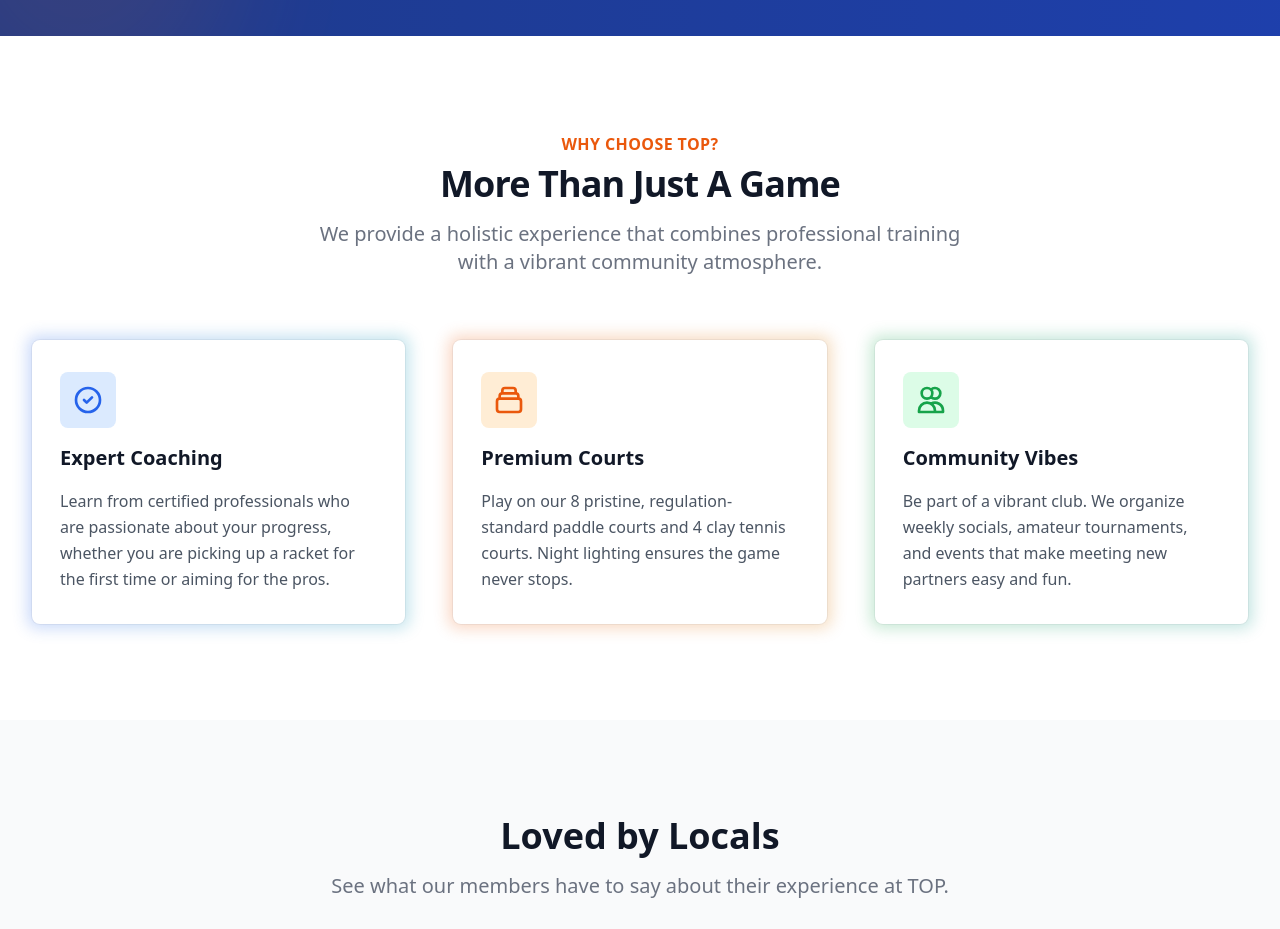
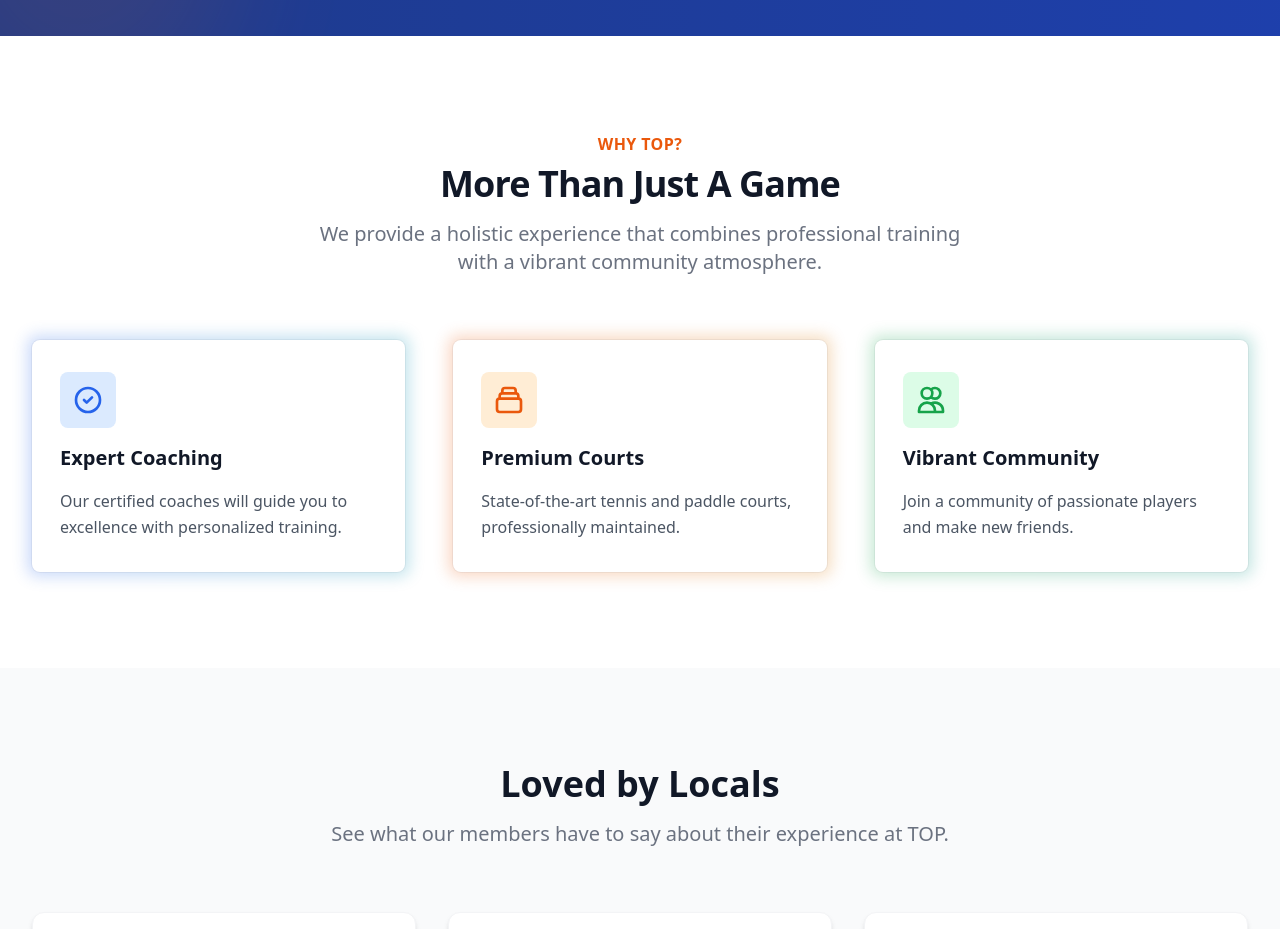
Before and after one commit to subsubl/TOP-Website, a Nuxt app: page / in a window 1280 px wide. Shown: the part 840-1769 px from the top of the page. Built offline with nearby package versions, Linux system fonts and the light colour scheme.

Commit message:
Update BenefitsSection to use i18n

```diff
--- a/components/BenefitsSection.vue
+++ b/components/BenefitsSection.vue
@@ -2,7 +2,7 @@
   <div class="py-24 bg-white">
     <div class="container mx-auto px-4 sm:px-6 lg:px-8">
       <div class="text-center max-w-3xl mx-auto mb-16">
-        <h2 class="text-base text-orange-600 font-semibold tracking-wide uppercase">Why Choose TOP?</h2>
+        <h2 class="text-base text-orange-600 font-semibold tracking-wide uppercase">{{ $t('benefits.title') }}</h2>
         <p class="mt-2 text-3xl leading-8 font-extrabold tracking-tight text-gray-900 sm:text-4xl">
           More Than Just A Game
         </p>
@@ -22,9 +22,9 @@
                   <path stroke-linecap="round" stroke-linejoin="round" stroke-width="2" d="M9 12l2 2 4-4m6 2a9 9 0 11-18 0 9 9 0 0118 0z" />
                 </svg>
               </div>
-              <h3 class="text-xl font-bold text-gray-900">Expert Coaching</h3>
+              <h3 class="text-xl font-bold text-gray-900">{{ $t('benefits.coaching.title') }}</h3>
               <p class="text-gray-600 leading-relaxed">
-                 Learn from certified professionals who are passionate about your progress, whether you are picking up a racket for the first time or aiming for the pros.
+                 {{ $t('benefits.coaching.description') }}
               </p>
             </div>
           </div>
@@ -40,9 +40,9 @@
                    <path stroke-linecap="round" stroke-linejoin="round" stroke-width="2" d="M19 11H5m14 0a2 2 0 012 2v6a2 2 0 01-2 2H5a2 2 0 01-2-2v-6a2 2 0 012-2m14 0V9a2 2 0 00-2-2M5 11V9a2 2 0 012-2m0 0V5a2 2 0 012-2h6a2 2 0 012 2v2M7 7h10" />
                  </svg>
                </div>
-              <h3 class="text-xl font-bold text-gray-900">Premium Courts</h3>
+              <h3 class="text-xl font-bold text-gray-900">{{ $t('benefits.courts.title') }}</h3>
               <p class="text-gray-600 leading-relaxed">
-                 Play on our 8 pristine, regulation-standard paddle courts and 4 clay tennis courts. Night lighting ensures the game never stops.
+                 {{ $t('benefits.courts.description') }}
               </p>
              </div>
           </div>
@@ -58,9 +58,9 @@
                    <path stroke-linecap="round" stroke-linejoin="round" stroke-width="2" d="M12 4.354a4 4 0 110 5.292M15 21H3v-1a6 6 0 0112 0v1zm0 0h6v-1a6 6 0 00-9-5.197M13 7a4 4 0 11-8 0 4 4 0 018 0z" />
                  </svg>
                </div>
-              <h3 class="text-xl font-bold text-gray-900">Community Vibes</h3>
+              <h3 class="text-xl font-bold text-gray-900">{{ $t('benefits.community.title') }}</h3>
               <p class="text-gray-600 leading-relaxed">
-                 Be part of a vibrant club. We organize weekly socials, amateur tournaments, and events that make meeting new partners easy and fun.
+                 {{ $t('benefits.community.description') }}
               </p>
              </div>
            </div>
```
